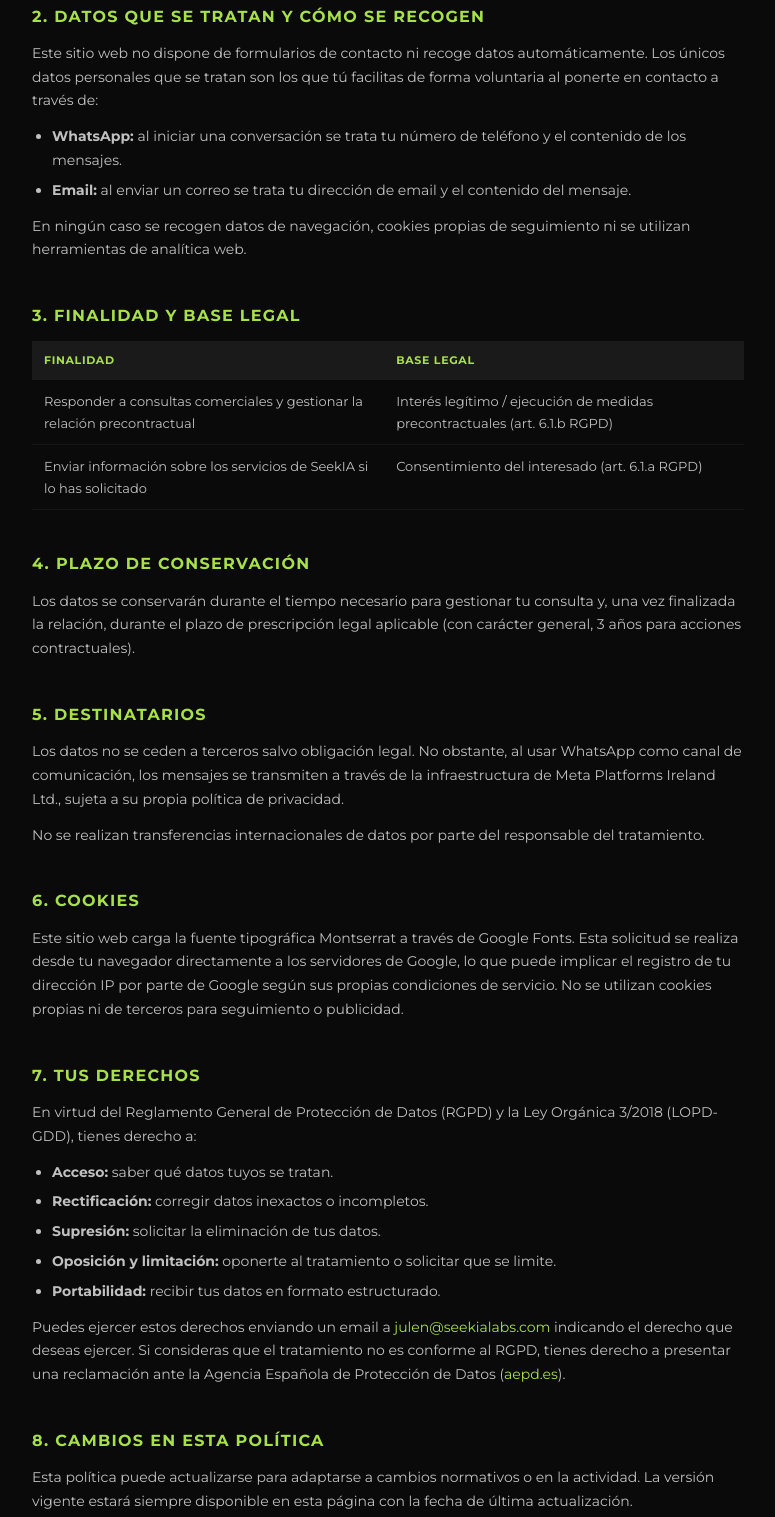
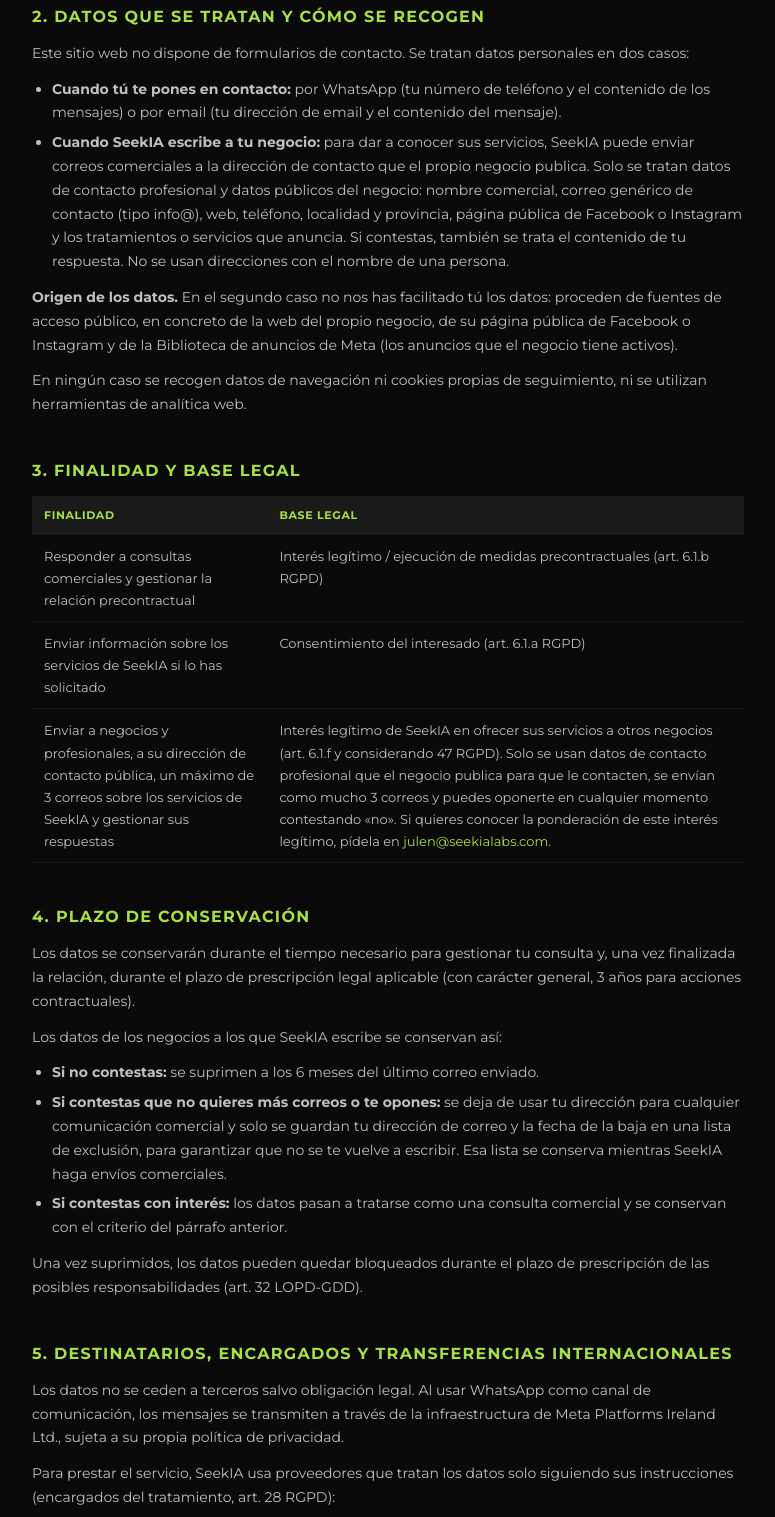
Before and after one commit to JulenSeekIA/SeekIA-web, a plain HTML site: page privacidad.html in a window 1280 px wide. Shown: the part 447-1964 px from the top of the page, without its empty margins (252-1027 px from the left). Drawn offline with Linux system fonts and the light colour scheme.

Commit message:
Política de privacidad: prospección por correo a negocios, origen de los datos, conservación, encargados y transferencias, oposición
Co-Authored-By: Claude Opus 5.5 <noreply@anthropic.com>

```diff
--- a/privacidad.html
+++ b/privacidad.html
@@ -102,7 +102,7 @@
   <div class="container">
 
     <h1>Política de Privacidad</h1>
-    <p class="meta">Última actualización: junio 2026 · Responsable: Julen Jiménez</p>
+    <p class="meta">Última actualización: noviembre 2026 · Responsable: Julen Jiménez</p>
 
     <h2>1. Responsable del tratamiento</h2>
     <p>
@@ -112,12 +112,13 @@
     </p>
 
     <h2>2. Datos que se tratan y cómo se recogen</h2>
-    <p>Este sitio web no dispone de formularios de contacto ni recoge datos automáticamente. Los únicos datos personales que se tratan son los que tú facilitas de forma voluntaria al ponerte en contacto a través de:</p>
+    <p>Este sitio web no dispone de formularios de contacto. Se tratan datos personales en dos casos:</p>
     <ul>
-      <li><strong>WhatsApp:</strong> al iniciar una conversación se trata tu número de teléfono y el contenido de los mensajes.</li>
-      <li><strong>Email:</strong> al enviar un correo se trata tu dirección de email y el contenido del mensaje.</li>
+      <li><strong>Cuando tú te pones en contacto:</strong> por WhatsApp (tu número de teléfono y el contenido de los mensajes) o por email (tu dirección de email y el contenido del mensaje).</li>
+      <li><strong>Cuando SeekIA escribe a tu negocio:</strong> para dar a conocer sus servicios, SeekIA puede enviar correos comerciales a la dirección de contacto que el propio negocio publica. Solo se tratan datos de contacto profesional y datos públicos del negocio: nombre comercial, correo genérico de contacto (tipo info@), web, teléfono, localidad y provincia, página pública de Facebook o Instagram y los tratamientos o servicios que anuncia. Si contestas, también se trata el contenido de tu respuesta. No se usan direcciones con el nombre de una persona.</li>
     </ul>
-    <p>En ningún caso se recogen datos de navegación, cookies propias de seguimiento ni se utilizan herramientas de analítica web.</p>
+    <p><strong>Origen de los datos.</strong> En el segundo caso no nos has facilitado tú los datos: proceden de fuentes de acceso público, en concreto de la web del propio negocio, de su página pública de Facebook o Instagram y de la Biblioteca de anuncios de Meta (los anuncios que el negocio tiene activos).</p>
+    <p>En ningún caso se recogen datos de navegación ni cookies propias de seguimiento, ni se utilizan herramientas de analítica web.</p>
 
     <h2>3. Finalidad y base legal</h2>
     <table>
@@ -133,14 +134,32 @@
         <td>Enviar información sobre los servicios de SeekIA si lo has solicitado</td>
         <td>Consentimiento del interesado (art. 6.1.a RGPD)</td>
       </tr>
+      <tr>
+        <td>Enviar a negocios y profesionales, a su dirección de contacto pública, un máximo de 3 correos sobre los servicios de SeekIA y gestionar sus respuestas</td>
+        <td>Interés legítimo de SeekIA en ofrecer sus servicios a otros negocios (art. 6.1.f y considerando 47 RGPD). Solo se usan datos de contacto profesional que el negocio publica para que le contacten, se envían como mucho 3 correos y puedes oponerte en cualquier momento contestando «no». Si quieres conocer la ponderación de este interés legítimo, pídela en <a href="mailto:julen@seekialabs.com">julen@seekialabs.com</a>.</td>
+      </tr>
     </table>
 
     <h2>4. Plazo de conservación</h2>
     <p>Los datos se conservarán durante el tiempo necesario para gestionar tu consulta y, una vez finalizada la relación, durante el plazo de prescripción legal aplicable (con carácter general, 3 años para acciones contractuales).</p>
+    <p>Los datos de los negocios a los que SeekIA escribe se conservan así:</p>
+    <ul>
+      <li><strong>Si no contestas:</strong> se suprimen a los 6 meses del último correo enviado.</li>
+      <li><strong>Si contestas que no quieres más correos o te opones:</strong> se deja de usar tu dirección para cualquier comunicación comercial y solo se guardan tu dirección de correo y la fecha de la baja en una lista de exclusión, para garantizar que no se te vuelve a escribir. Esa lista se conserva mientras SeekIA haga envíos comerciales.</li>
+      <li><strong>Si contestas con interés:</strong> los datos pasan a tratarse como una consulta comercial y se conservan con el criterio del párrafo anterior.</li>
+    </ul>
+    <p>Una vez suprimidos, los datos pueden quedar bloqueados durante el plazo de prescripción de las posibles responsabilidades (art. 32 LOPD-GDD).</p>
 
-    <h2>5. Destinatarios</h2>
-    <p>Los datos no se ceden a terceros salvo obligación legal. No obstante, al usar WhatsApp como canal de comunicación, los mensajes se transmiten a través de la infraestructura de Meta Platforms Ireland Ltd., sujeta a su propia política de privacidad.</p>
-    <p>No se realizan transferencias internacionales de datos por parte del responsable del tratamiento.</p>
+    <h2>5. Destinatarios, encargados y transferencias internacionales</h2>
+    <p>Los datos no se ceden a terceros salvo obligación legal. Al usar WhatsApp como canal de comunicación, los mensajes se transmiten a través de la infraestructura de Meta Platforms Ireland Ltd., sujeta a su propia política de privacidad.</p>
+    <p>Para prestar el servicio, SeekIA usa proveedores que tratan los datos solo siguiendo sus instrucciones (encargados del tratamiento, art. 28 RGPD):</p>
+    <table>
+      <tr><th>Proveedor</th><th>Para qué</th><th>Ubicación y garantías</th></tr>
+      <tr><td>Instantly (Foo Monk, LLC)</td><td>Envío de los correos comerciales, gestión de respuestas y comprobación de que la dirección existe</td><td>Estados Unidos. Transferencia amparada en las cláusulas contractuales tipo de la Comisión Europea (Decisión (UE) 2021/914), incluidas en su acuerdo de encargo (art. 46.2.c RGPD)</td></tr>
+      <tr><td>Google (Google Workspace)</td><td>Buzón de correo desde el que se envían y reciben los correos</td><td>Google Cloud EMEA Limited (Irlanda). Los datos pueden tratarse fuera de la UE con las garantías del Marco de Privacidad de Datos UE-EE. UU. y las cláusulas contractuales tipo de su anexo de tratamiento de datos</td></tr>
+      <tr><td>Hostinger</td><td>Servidor propio donde se guardan las respuestas</td><td>Unión Europea (centro de datos en Francia)</td></tr>
+    </table>
+    <p>Puedes pedir copia de las garantías de cada transferencia en <a href="mailto:julen@seekialabs.com">julen@seekialabs.com</a>.</p>
 
     <h2>6. Cookies</h2>
     <p>Este sitio web carga la fuente tipográfica Montserrat a través de Google Fonts. Esta solicitud se realiza desde tu navegador directamente a los servidores de Google, lo que puede implicar el registro de tu dirección IP por parte de Google según sus propias condiciones de servicio. No se utilizan cookies propias ni de terceros para seguimiento o publicidad.</p>
@@ -155,6 +174,7 @@
       <li><strong>Portabilidad:</strong> recibir tus datos en formato estructurado.</li>
     </ul>
     <p>Puedes ejercer estos derechos enviando un email a <a href="mailto:julen@seekialabs.com">julen@seekialabs.com</a> indicando el derecho que deseas ejercer. Si consideras que el tratamiento no es conforme al RGPD, tienes derecho a presentar una reclamación ante la Agencia Española de Protección de Datos (<a href="https://www.aepd.es" target="_blank" rel="noopener">aepd.es</a>).</p>
+    <p><strong>Oposición a las comunicaciones comerciales:</strong> puedes oponerte en cualquier momento, gratis y sin dar motivos, a recibir correos comerciales de SeekIA. Basta con contestar «no» a cualquiera de ellos o escribir a <a href="mailto:julen@seekialabs.com">julen@seekialabs.com</a>, y desde ese momento no se te enviará ninguno más (art. 21.2 y 21.3 RGPD). También puedes inscribirte gratis en sistemas de exclusión publicitaria como la Lista Robinson (<a href="https://www.listarobinson.es" target="_blank" rel="noopener">listarobinson.es</a>).</p>
 
     <h2>8. Cambios en esta política</h2>
     <p>Esta política puede actualizarse para adaptarse a cambios normativos o en la actividad. La versión vigente estará siempre disponible en esta página con la fecha de última actualización.</p>
```
